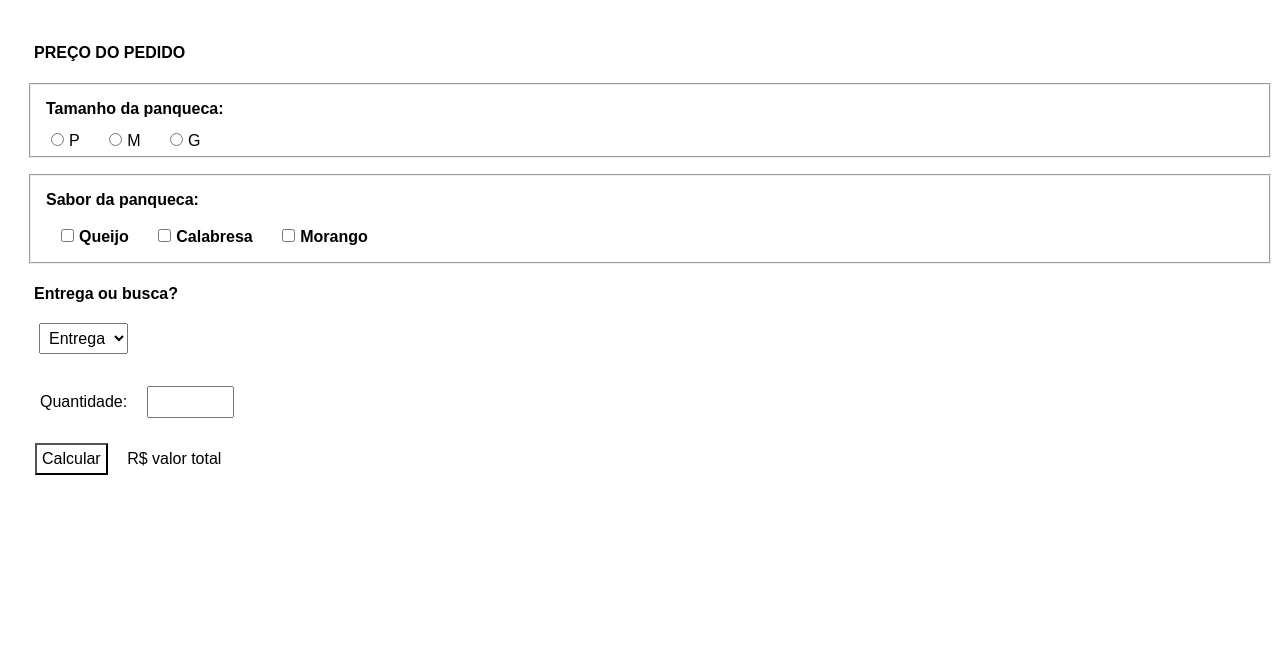
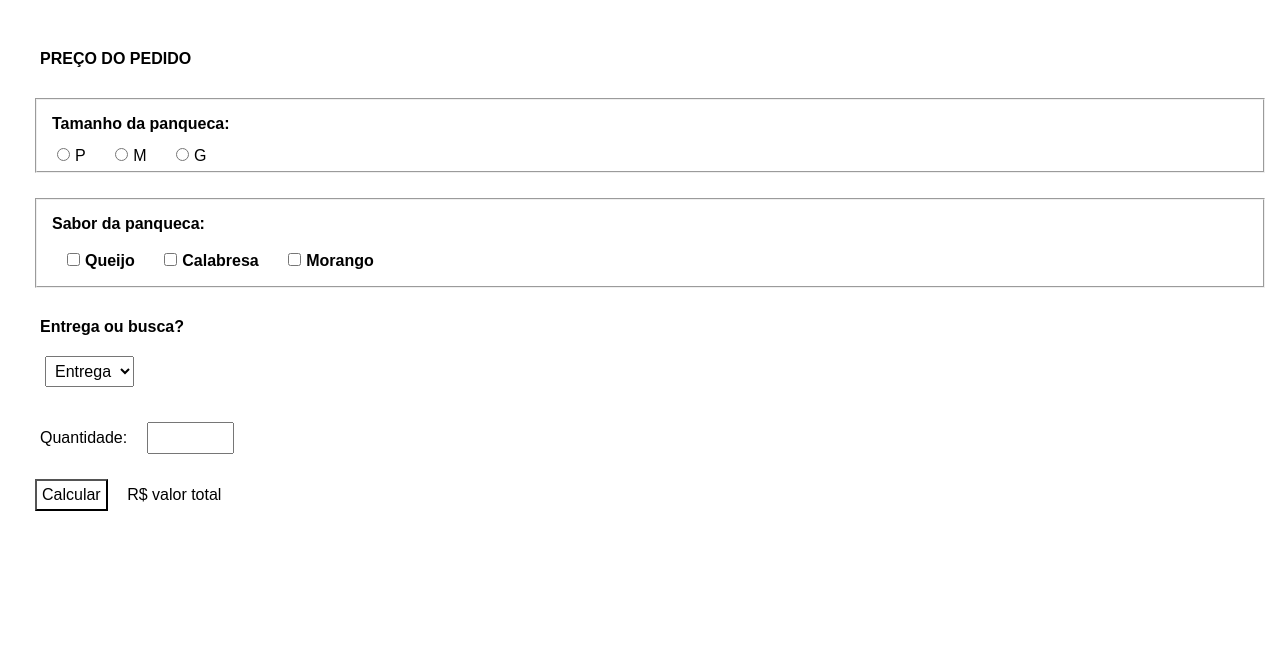
Before and after one commit to LucasFK035/PROGAMACAO-3-TI-2025, a PHP site: page / in a window 1280 px wide. Shown: the top 647 px of the page. Run offline with PHP 8.4, Linux system fonts and the light colour scheme.

Commit message:
Update style.css

```diff
--- a/aula_26-03-2025/style.css
+++ b/aula_26-03-2025/style.css
@@ -18,8 +18,8 @@
 }
 
 .grupo{
-    margin: 2px;
-    padding: 2px;
+    margin: 5px;
+    padding: 5px;
 }
 
 .centralizar{
```
